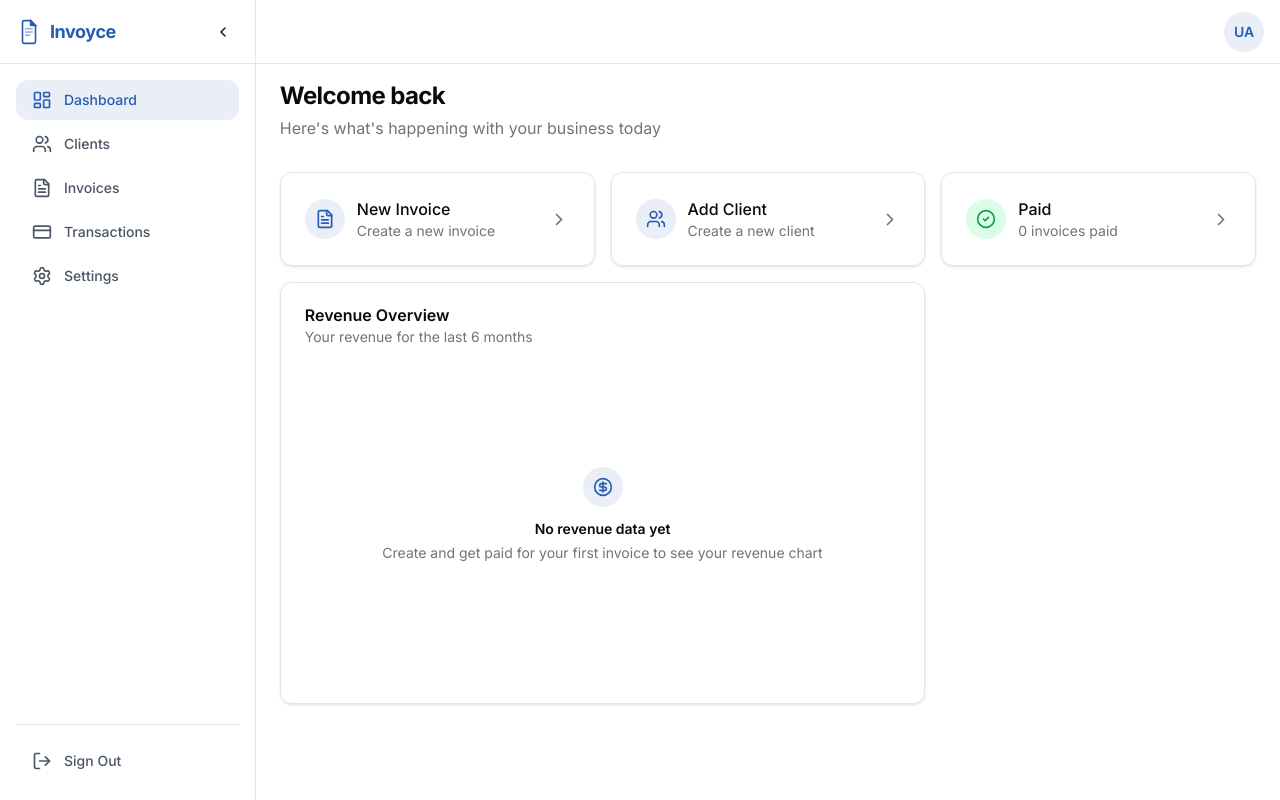
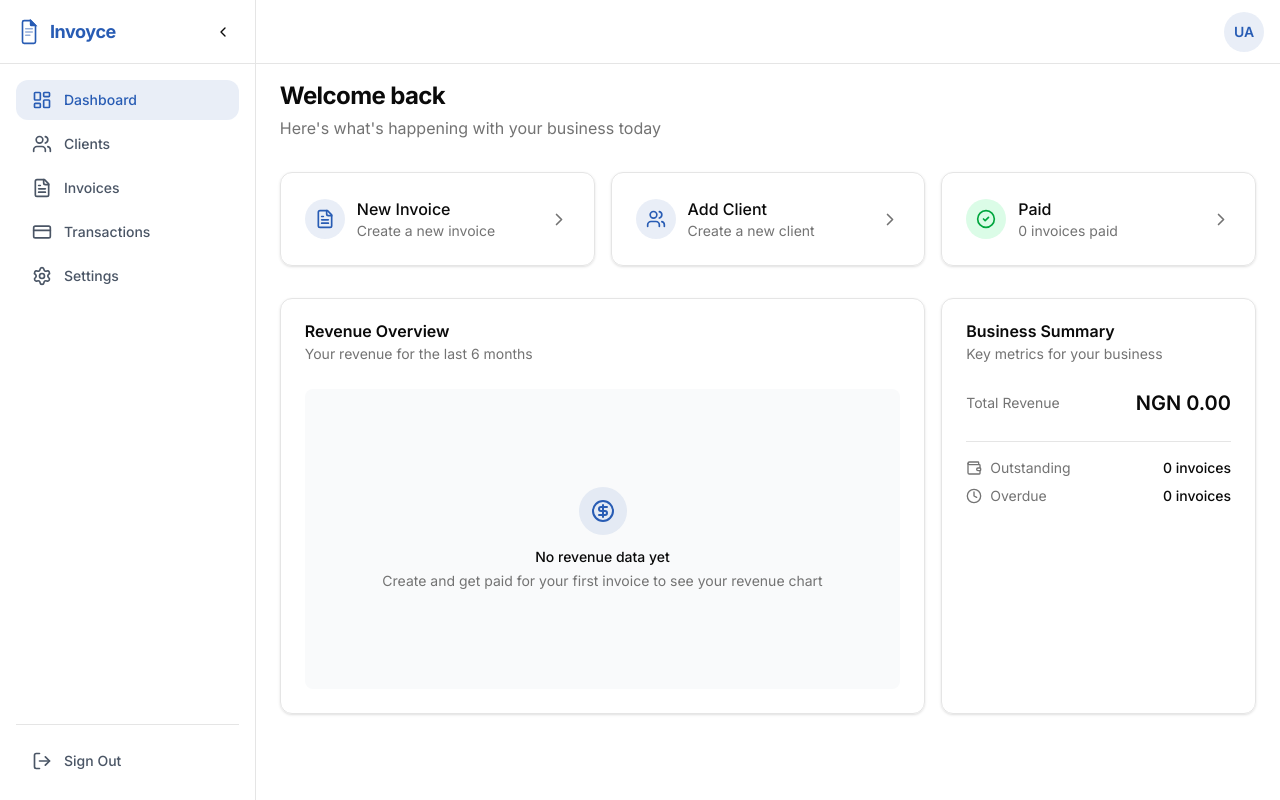
Before and after one commit to Uchenna99/Invoyce.pro-Clone, a React (Vite) app: page /dashboard in a window 1280 px wide. Built offline with nearby package versions, Linux system fonts and the light colour scheme.

Commit message:
finished business summary component

```diff
--- a/src/Components/Dashboard/BusinessSummary.tsx
+++ b/src/Components/Dashboard/BusinessSummary.tsx
@@ -1,9 +1,57 @@
+import { Clock, Wallet } from "lucide-react";
 
 
 const BusinessSummary = () => {
   return (
     <>
+        <div className="border border-[#e5e5e5] rounded-xl shadow-sm p-6">
 
+            <div className="w-full border-b border-[#e5e5e5] flex flex-col gap-7 pb-6">
+                <div className="flex flex-col">
+                    <p className="text-[#0a0a0a] font-semibold leading-none mb-2">
+                        Business Summary
+                    </p>
+                    <p className="text-[#737373] text-sm leading-none">
+                        Key metrics for your business
+                    </p>
+                </div>
+
+                <div className="w-full flex items-center justify-between">
+                    <p className="text-[#737373] text-sm">
+                        Total Revenue
+                    </p>
+                    <p className="text-[#0a0a0a] text-xl font-semibold">
+                        NGN 0.00
+                    </p>
+                </div>
+            </div>
+
+
+            <div className="w-full flex flex-col py-4 gap-2">
+
+                <div className="w-full flex items-center justify-between">
+                    <div className="flex items-center gap-2">
+                        <Wallet size={16} color="#737373"/>
+                        <p className="text-[#737373] text-sm">Outstanding</p>
+                    </div>
+                    <p className="text-[#0a0a0a] text-sm font-medium">
+                        0 invoices
+                    </p>
+                </div>
+
+                <div className="w-full flex items-center justify-between">
+                    <div className="flex items-center gap-2">
+                        <Clock size={16} color="#737373"/>
+                        <p className="text-[#737373] text-sm">Overdue</p>
+                    </div>
+                    <p className="text-[#0a0a0a] text-sm font-medium">
+                        0 invoices
+                    </p>
+                </div>
+
+            </div>
+
+        </div>
     </>
   )
 }
--- a/src/Components/Dashboard/RevenueOverview.tsx
+++ b/src/Components/Dashboard/RevenueOverview.tsx
@@ -4,23 +4,23 @@ import { CircleDollarSign } from "lucide-react";
 const RevenueOverview = () => {
   return (
     <>
-        <div className="border border-[#e5e5e5] rounded-xl shadow-sm px-6 py-5 col-span-2">
+        <div className="flex flex-col border border-[#e5e5e5] rounded-xl shadow-sm p-6 col-span-2 gap-7">
 
             <div className="flex flex-col">
-                <p className="text-[#0a0a0a] font-semibold">
+                <p className="text-[#0a0a0a] font-semibold leading-none mb-2">
                     Revenue Overview
                 </p>
-                <p className="text-[#737373] text-sm">
+                <p className="text-[#737373] text-sm leading-none">
                     Your revenue for the last 6 months
                 </p>
             </div>
 
 
-            <div className="w-full flex flex-col items-center py-30">
-                <div className="w-10 h-10 rounded-full bg-[#285cb4]/10 flex items-center justify-center mb-3">
-                    <CircleDollarSign size={20} color="#285cb4" />
+            <div className="w-full h-[300px] flex flex-col items-center justify-center bg-gray-50 rounded-lg">
+                <div className="w-12 h-12 rounded-full bg-[#285cb4]/10 flex items-center justify-center mb-3">
+                    <CircleDollarSign size={24} color="#285cb4" />
                 </div>
-                <p className="text-[#0a0a0a] text-sm font-semibold mb-1">
+                <p className="text-[#0a0a0a] text-sm font-medium mb-1">
                     No revenue data yet
                 </p>
                 <p className="text-[#737373] text-sm">
--- a/src/Pages/UserDashboardPage.tsx
+++ b/src/Pages/UserDashboardPage.tsx
@@ -3,6 +3,7 @@ import DashLinksBox from "../Components/Dashboard/DashLinksBox";
 import { useContext } from "react";
 import { DashboardContext } from "../Layout/UserDashboardLayout";
 import RevenueOverview from "../Components/Dashboard/RevenueOverview";
+import BusinessSummary from "../Components/Dashboard/BusinessSummary";
 
 
 
@@ -23,7 +24,7 @@ const UserDashboardPage = () => {
             </div>
 
 
-            <div className="w-full h-fit grid grid-cols-1 md:grid-cols-3 gap-4">
+            <div className="w-full h-fit grid grid-cols-1 md:grid-cols-3 gap-x-4 gap-y-8">
 
                 <DashLinksBox
                     theme="blue" head="New Invoice" info="Create a new invoice"
@@ -43,6 +44,9 @@ const UserDashboardPage = () => {
                 />
 
                 <RevenueOverview/>
+
+                <BusinessSummary/>
+
             </div>
 
 
```
